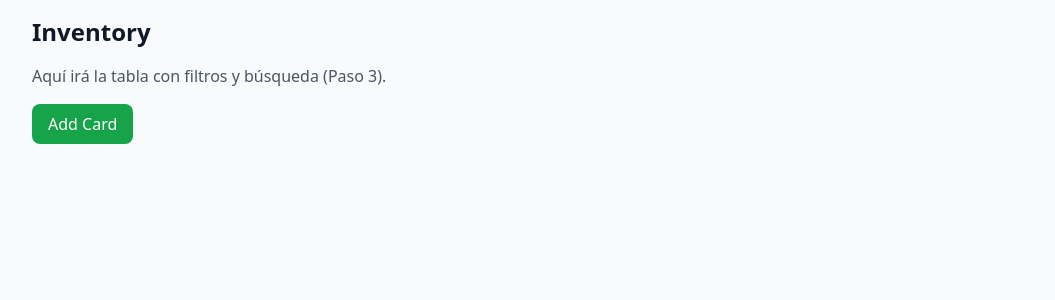
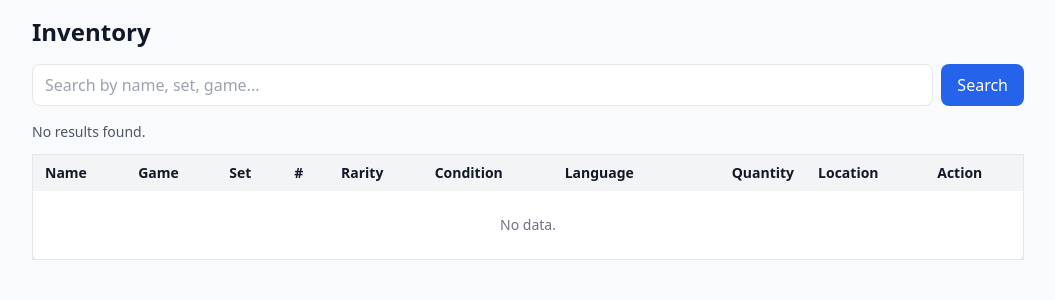
Before and after one commit to Naringenina/proyecto, a FastAPI app: page /items in a window 1280 px wide. Shown: the part 57-357 px from the top of the page, without its empty margins (112-1167 px from the left). Run offline with FastAPI, Linux system fonts and the light colour scheme; some libraries are stand-ins or nearby versions.

Commit message:
Third steps

```diff
--- a/app/templates/items/list.html
+++ b/app/templates/items/list.html
@@ -1,7 +1,104 @@
 {% extends "base.html" %}
-{% block title %}Inventory· Cards Inventory{% endblock %}
+{% block title %}Inventory · Cards Inventory{% endblock %}
 {% block content %}
-  <h1 class="text-2xl font-bold mb-4">Inventory</h1>
-  <p class="text-gray-600 mb-4">Aquí irá la tabla con filtros y búsqueda (Paso 3).</p>
-  <a href="/items/new" class="inline-block px-4 py-2 bg-green-600 text-white rounded-lg">Add Card</a>
+
+<h1 class="text-2xl font-bold mb-4">Inventory</h1>
+
+<form method="get" action="{{ request.url_for('items_page') }}" class="mb-4 flex gap-2">
+  <input
+    type="text"
+    name="q"
+    value="{{ q }}"
+    placeholder="Search by name, set, game..."
+    class="flex-1 border rounded-lg px-3 py-2"
+  />
+  <input type="hidden" name="size" value="{{ size }}" />
+  <button class="px-4 py-2 bg-blue-600 text-white rounded-lg">Search</button>
+  {% if q %}
+    <a href="{{ request.url_for('items_page') }}" class="px-3 py-2 text-gray-700 underline">Clean</a>
+  {% endif %}
+</form>
+
+<div class="mb-3 text-sm text-gray-600">
+  {% if total > 0 %}
+    Showing {{ display_from }}–{{ display_to }} of {{ total }} result{{ 's' if total != 1 }}
+  {% else %}
+    No results found.
+  {% endif %}
+</div>
+
+<div class="overflow-x-auto">
+  <table class="min-w-full bg-white rounded-lg shadow border">
+    <thead class="bg-gray-100 text-left text-sm">
+      <tr>
+        <th class="px-3 py-2">Name</th>
+        <th class="px-3 py-2">Game</th>
+        <th class="px-3 py-2">Set</th>
+        <th class="px-3 py-2">#</th>
+        <th class="px-3 py-2">Rarity</th>
+        <th class="px-3 py-2">Condition</th>
+        <th class="px-3 py-2">Language</th>
+        <th class="px-3 py-2 text-right">Quantity</th>
+        <th class="px-3 py-2">Location</th>
+        <th class="px-3 py-2">Action</th>
+      </tr>
+    </thead>
+    <tbody class="text-sm">
+      {% for it in items %}
+      <tr class="border-t">
+        <td class="px-3 py-2 font-medium">{{ it.name }}</td>
+        <td class="px-3 py-2">{{ it.game }}</td>
+        <td class="px-3 py-2">{{ it.set_name }}</td>
+        <td class="px-3 py-2">{{ it.number_set }}</td>
+        <td class="px-3 py-2">{{ it.rarity.value }}</td>
+        <td class="px-3 py-2">{{ it.condition.value }}</td>
+        <td class="px-3 py-2">{{ it.language.value }}</td>
+        <td class="px-3 py-2 text-right">{{ it.quantity }}</td>
+        <td class="px-3 py-2">{{ it.location or '—' }}</td>
+        <td class="px-3 py-2">
+          <a href="#" class="text-blue-600 hover:underline">View</a>
+          <span class="mx-1 text-gray-400">·</span>
+          <a href="#" class="text-blue-600 hover:underline">Edit</a>
+        </td>
+      </tr>
+      {% endfor %}
+      {% if items|length == 0 %}
+      <tr>
+        <td colspan="10" class="px-3 py-6 text-center text-gray-500">No data.</td>
+      </tr>
+      {% endif %}
+    </tbody>
+  </table>
+</div>
+
+{% if total_pages > 1 %}
+<nav class="mt-4 flex items-center gap-2">
+  {% set base = request.url_for('items_page') %}
+  {% set prev_page = page - 1 %}
+  {% set next_page = page + 1 %}
+
+  <a
+    href="{{ base }}?q={{ q }}&page={{ 1 }}&size={{ size }}"
+    class="px-3 py-1 border rounded {{ 'opacity-40 pointer-events-none' if page == 1 }}"
+  >« First</a>
+
+  <a
+    href="{{ base }}?q={{ q }}&page={{ prev_page }}&size={{ size }}"
+    class="px-3 py-1 border rounded {{ 'opacity-40 pointer-events-none' if page == 1 }}"
+  >‹ Previous</a>
+
+  <span class="px-3 py-1 text-sm text-gray-600">Page {{ page }} / {{ total_pages }}</span>
+
+  <a
+    href="{{ base }}?q={{ q }}&page={{ next_page }}&size={{ size }}"
+    class="px-3 py-1 border rounded {{ 'opacity-40 pointer-events-none' if page >= total_pages }}"
+  >Next ›</a>
+
+  <a
+    href="{{ base }}?q={{ q }}&page={{ total_pages }}&size={{ size }}"
+    class="px-3 py-1 border rounded {{ 'opacity-40 pointer-events-none' if page >= total_pages }}"
+  >Last »</a>
+</nav>
+{% endif %}
+
 {% endblock %}
```
Also changed, not shown: app/routers/pages.py (+73 -3 lines), app/templates/tags.html (indentation only).
